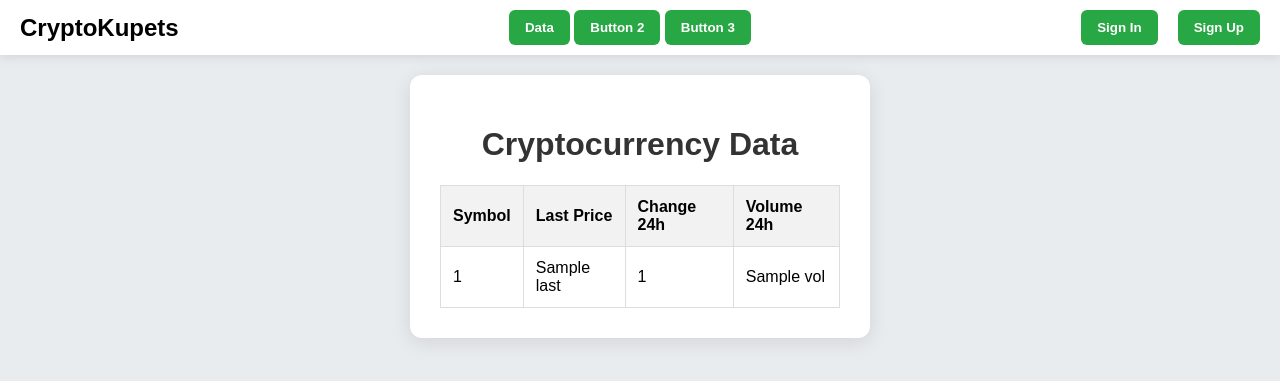
After one commit to oleksiikts/CryptoHub, a Flask app: template changebtc/templates/data.html in a window 1280 px wide. The commit adds this page. Shown: the top 381 px of the page. Run offline with Flask 3, Linux system fonts and the light colour scheme; the template is opened without the code that fills it: most values are stand-ins (such as "Sample title", 1, 10 or a date in 2020).

Commit message:
add new version site

```diff
--- /dev/null
+++ b/changebtc/app.py
@@ -0,0 +1,44 @@
+from flask import Flask, render_template
+import requests
+
+app = Flask(__name__)
+
+@app.route('/home')
+def index():
+    return render_template('index.html')
+
+@app.route('/signin')
+def signin_page():
+    return render_template('signin.html')  # Створіть файл signin.html у вашій папці templates
+
+@app.route('/signup')
+def signup_page():
+    return render_template('signup.html')  # Створіть файл signup.html у вашій папці templates
+
+def get_crypto_data():
+    url = 'https://www.okx.com/api/v5/market/tickers?instType=SWAP'  # URL до API
+    try:
+        response = requests.get(url)
+        response.raise_for_status()  # Викликає виключення для поганих статус-кодів
+        return response.json()  # Повертає дані у форматі JSON
+    except requests.RequestException as e:
+        print(f"Error fetching data: {e}")
+        return {"code": "1", "msg": "Error fetching data", "data": []}  # Повертає код помилки
+
+@app.route('/data')
+def data_page():
+    data = get_crypto_data()  # Викликаємо функцію для отримання даних через API
+
+    # Перевіряємо, чи API повернуло коректний код
+    if data['code'] == "0":
+        return render_template('data.html', data=data)
+    else:
+        return "Error fetching data from API", 500
+
+if __name__ == '__main__':
+    app.run(debug=True)
+
+#@app.route('/data'): Це декоратор Flask, який визначає маршрут /data. Коли користувач відвідує цю URL-адресу, викликається функція data_page().
+#def data_page():: Це функція, яка обробляє запит на сторінку даних. Вона викликає функцію для отримання даних з API, перевіряє статус відповіді та рендерить шаблон data.html, передаючи в нього отримані дані.
+#if __name__ == '__main__':: Це стандартна конструкція Python, яка дозволяє перевірити, чи запускається файл безпосередньо (не імпортується з іншого модуля). Якщо так, то виконується код, що йде нижче.
+#app.run(debug=True): Цей рядок запускає сервер Flask у режимі налагодження (debug mode). Це означає, що, якщо виникне помилка, ви отримаєте детальну інформацію про неї в браузері, а також сервер автоматично перезавантажиться при зміні коду.
--- /dev/null
+++ b/changebtc/config.py
@@ -0,0 +1 @@
+#Конфігураційний файл для зберігання налаштувань, таких як URL бази даних.
--- /dev/null
+++ b/changebtc/requirements.txt
@@ -0,0 +1 @@
+#Файл, в якому вказано всі залежності проекту. Можна створити за допомогою команди pip freeze > requirements.txt.
--- /dev/null
+++ b/changebtc/static/script.js
@@ -0,0 +1,60 @@
+/*
+function calculate(event) {
+    event.preventDefault(); // Запобігти відправці форми
+
+    const amount = parseFloat(document.getElementById('amount').value);
+    if (isNaN(amount)) {
+        document.getElementById('result').innerText = 'Please enter a valid amount';
+        return; // Вихід з функції, якщо amount не число
+    }
+
+    const crypto = document.getElementById('crypto').value;
+    const currency = document.getElementById('currency').value;
+
+    // Симуляція курсів конвертації
+    const rates = {
+        bitcoin: { usd: 30000, eur: 28000 },
+        ethereum: { usd: 2000, eur: 1800 },
+        solana: { usd: 250, eur: 280 }
+    };
+
+    if (rates[crypto] && rates[crypto][currency]) {
+        const rate = rates[crypto][currency];
+        const result = amount * rate;
+        document.getElementById('result').innerText =
+            `${amount} ${crypto.toUpperCase()} is approximately ${result.toFixed(2)} ${currency.toUpperCase()}`;
+    } else {
+        document.getElementById('result').innerText = 'Conversion rate not available';
+    }
+}
+
+// Додаємо обробник подій до форми
+document.getElementById('crypto-form').addEventListener('submit', calculate);
+*/
+document.getElementById('crypto-form').addEventListener('input', calculate);
+
+function calculate() {
+    const amount = parseFloat(document.getElementById('amount').value);
+    if (isNaN(amount)) {
+        document.getElementById('result').innerText = 'Please enter a valid amount';
+        return;
+    }
+    const crypto = document.getElementById('crypto').value;
+    const currency = document.getElementById('currency').value;
+
+    // Симуляція курсів конвертації
+    const rates = {
+        bitcoin: { usd: 30000, eur: 28000 },
+        ethereum: { usd: 2000, eur: 1800 },
+        solana: { usd: 250, eur: 280 }
+    };
+
+    if (rates[crypto] && rates[crypto][currency]) {
+        const rate = rates[crypto][currency];
+        const result = amount * rate;
+        document.getElementById('result').innerText =
+            `${amount} ${crypto.toUpperCase()} = ${result.toFixed(2)} ${currency.toUpperCase()}`;
+    } else {
+        document.getElementById('result').innerText = 'Conversion rate not available';
+    }
+}
--- /dev/null
+++ b/changebtc/static/styles/styles.css
@@ -0,0 +1,137 @@
+body {
+    font-family: 'Arial', sans-serif;
+    background-color: #e9ecef;
+    margin: 0;
+}
+
+.header {
+    display: flex;
+    justify-content: space-between;
+    align-items: center;
+    background-color: #ffffff;
+    padding: 10px 20px;
+    box-shadow: 0 2px 10px rgba(0, 0, 0, 0.1);
+}
+
+.logo {
+    font-size: 1.5em;
+    font-weight: bold;
+    cursor: pointer;
+}
+
+.nav-buttons button,
+.auth-buttons button {
+    padding: 10px 16px;
+    border-radius: 6px;
+    border: none;
+    background-color: #28a745;
+    color: white;
+    cursor: pointer;
+    font-weight: bold;
+}
+
+.nav-buttons button:hover,
+.auth-buttons button:hover {
+    background-color: #218838;
+}
+
+/* Додаємо стиль для кнопок і роздільника */
+.auth-buttons {
+    display: flex;
+    align-items: center;
+    gap: 20px; /* Додаємо відстань між кнопками */
+}
+
+.auth-buttons .btn {
+    margin-left: 10px; /* Відстань між кнопками */
+    margin-right: 10px; /* Додатковий відступ, щоб між кнопками був простір */
+    background-color: #28a745;
+    padding: 10px 16px;
+    border-radius: 6px;
+    border: none;
+    color: white;
+    cursor: pointer;
+    font-weight: bold;
+}
+
+
+.auth-buttons .separator {
+    width: 20px; /* Відстань між кнопками */
+    height: 1px; /* Невидимий блок */
+    cursor: default; /* Стандартний курсор */
+}
+
+.container {
+    background-color: #ffffff;
+    padding: 30px;
+    border-radius: 12px;
+    box-shadow: 0 4px 20px rgba(0, 0, 0, 0.1);
+    width: 400px;
+    margin: 20px auto;
+}
+
+h1 {
+    text-align: center;
+    color: #333;
+}
+
+form {
+    display: flex;
+    flex-direction: column;
+    gap: 15px;
+}
+
+label {
+    font-weight: bold;
+    color: #555;
+    text-align: left;
+}
+
+input, select {
+    padding: 12px;
+    border-radius: 6px;
+    border: 1px solid #ccc;
+    transition: border-color 0.3s;
+}
+
+input:focus, select:focus {
+    border-color: #28a745;
+    outline: none;
+}
+
+button[type="submit"] {
+    background-color: #28a745;
+    color: #fff;
+    border: none;
+    cursor: pointer;
+    font-weight: bold;
+    margin-top: 15px;
+    font-size: 16px;
+    padding: 12px 16px;
+}
+
+button[type="submit"]:hover {
+    background-color: #218838;
+    transform: scale(1.05);
+}
+
+
+table {
+    width: 100%;
+    border-collapse: collapse;
+}
+
+th, td {
+    border: 1px solid #ddd;
+    padding: 12px;
+    text-align: left;
+}
+
+th {
+    background-color: #f2f2f2;
+    font-weight: bold;
+}
+
+tbody tr:nth-child(even) {
+    background-color: #f9f9f9;
+}
--- /dev/null
+++ b/changebtc/templates/data.html
@@ -0,0 +1,53 @@
+<!DOCTYPE html>
+<html lang="en">
+<head>
+    <meta charset="UTF-8">
+    <meta name="viewport" content="width=device-width, initial-scale=1.0">
+    <title>Crypto Data</title>
+    <link rel="stylesheet" href="{{ url_for('static', filename='styles/styles.css') }}">
+</head>
+<body>
+    <header class="header">
+        <div class="logo" onclick="window.location.href='{{ url_for('index') }}'">CryptoKupets</div>
+        <div class="nav-buttons">
+            <a href="{{ url_for('data_page') }}"><button>Data</button></a>
+            <button>Button 2</button>
+            <button>Button 3</button>
+        </div>
+        <div class="auth-buttons">
+            <a href="{{ url_for('signin_page') }}">
+                <button>Sign In</button>
+            </a>
+            <a href="{{ url_for('signup_page') }}">
+                <button>Sign Up</button>
+            </a>
+        </div>
+    </header>
+
+    <div class="container">
+        <h1>Cryptocurrency Data</h1>
+        <table>
+            <thead>
+                <tr>
+                    <th>Symbol</th>
+                    <th>Last Price</th>
+                    <th>Change 24h</th>
+                    <th>Volume 24h</th>
+                </tr>
+            </thead>
+            <tbody>
+                {% for item in data['data'] %}
+                <tr>
+                    <td>{{ item['instId'] }}</td>
+                    <td>{{ item['last'] }}</td>
+                    <td>{{ item['changePercentage'] }}</td>
+                    <td>{{ item['vol'] }}</td>
+                </tr>
+                {% endfor %}
+            </tbody>
+        </table>
+    </div>
+
+    <script src="{{ url_for('static', filename='script.js') }}"></script>
+</body>
+</html>
```
Also changed, not shown: changebtc/script.js (deleted, +0 -25 lines), changebtc/styles/styles.css (deleted, +0 -91 lines), changebtc/templates/index.html (renamed from changebtc/index.html, +11 -13 lines), changebtc/templates/signin.html (renamed from changebtc/signup.html, +11 -16 lines), changebtc/templates/signup.html (renamed from changebtc/signin.html, +17 -10 lines), changebtc/data/api_documentation.md (added).
